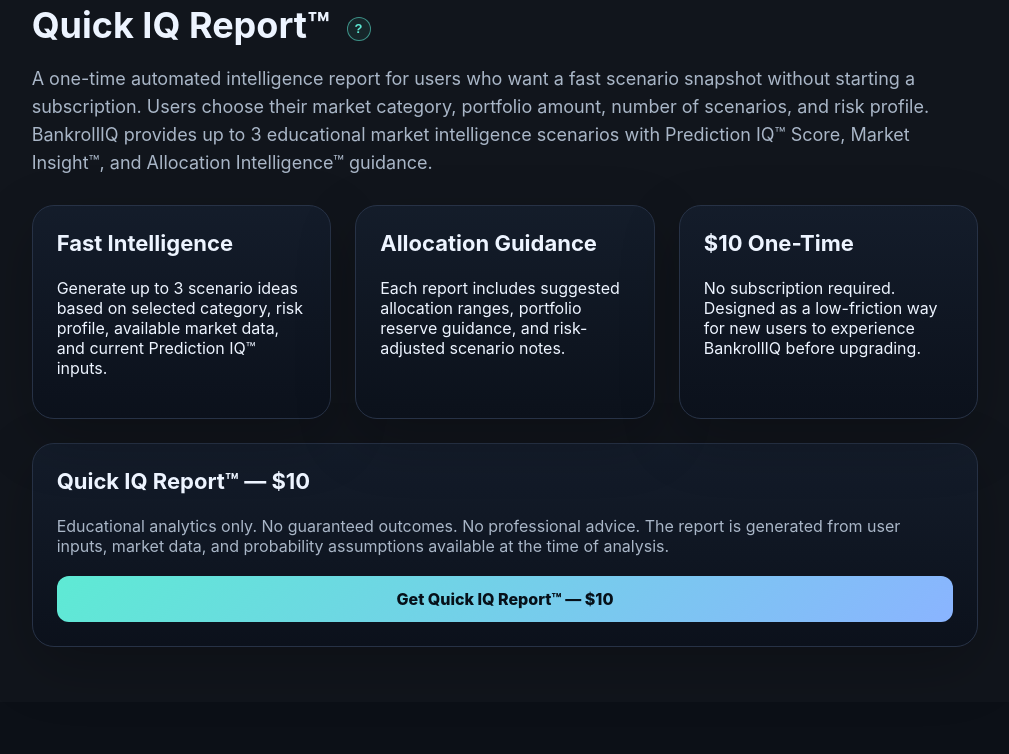
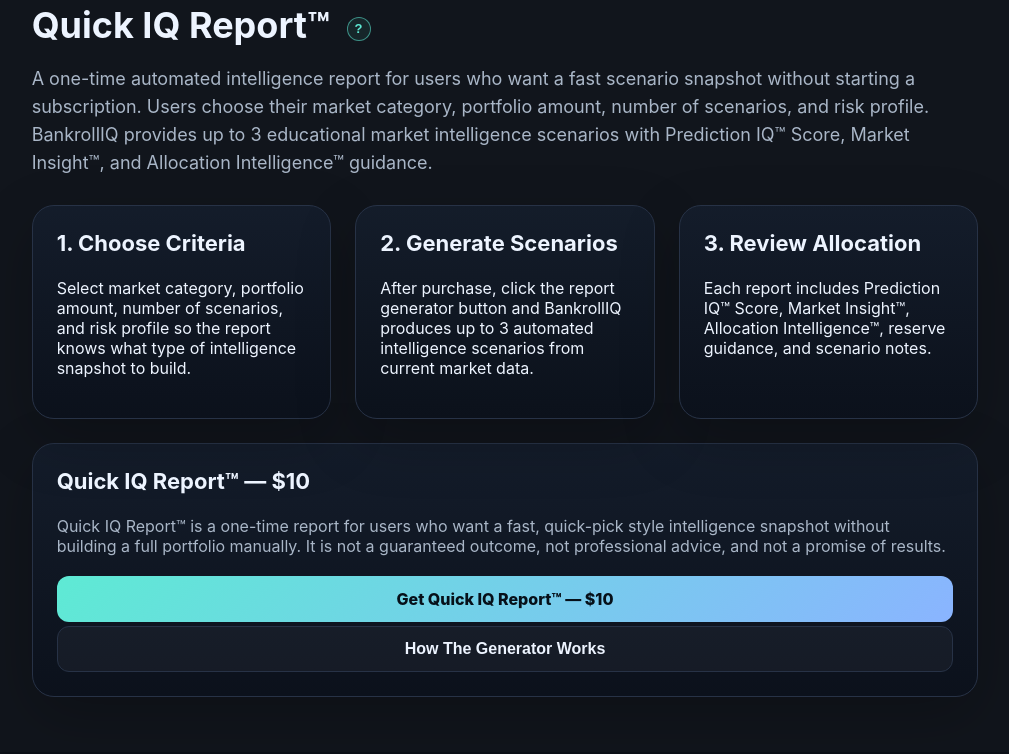
Before and after one commit to BankrollIQ/bankrolliq-app, a plain HTML site: page index.html in a window 1280 px wide. Shown: the part 4196-4950 px from the top of the page, without its empty margins (135-1144 px from the left). Drawn offline with Linux system fonts and the light colour scheme.

Commit message:
Add Quick IQ Report help and generator explanation
Add Quick IQ Report help and generator explanation

```diff
--- a/index.html
+++ b/index.html
@@ -342,7 +342,7 @@
 <p>Choose the tool that matches what you want to do next. BankrollIQ keeps the main products in one place so visitors can quickly move from education to live intelligence, portfolio building, or a one-time Quick IQ Report™.</p>
 </div>
 <div class="grid three">
-<a class="card cardLink" href="#quick-iq-report"><h3>Quick IQ Report™</h3><p>One-time automated intelligence report for users who want a fast scenario snapshot before subscribing.</p><p class="miniNote">Start here for the $10 report →</p></a>
+<a class="card cardLink featured" href="#quick-iq-report"><h3>Quick IQ Report™ <button class="helpBtn" type="button" data-help="quickIQ">?</button></h3><p>One-time automated intelligence report for users who want a fast scenario snapshot before subscribing.</p><p class="miniNote">Start here for the $10 report →</p></a>
 <a class="card cardLink" href="#markets"><h3>Real-Time Market Intelligence™</h3><p>Load current market data, review implied probability, and add selections to your Intelligence Portfolio™.</p><p class="miniNote">Open market data →</p></a>
 <a class="card cardLink" href="#prediction-iq"><h3>Prediction IQ™ Engine</h3><p>Compare your confidence level against market probability and convert the gap into a simple intelligence score.</p><p class="miniNote">Learn the score →</p></a>
 <a class="card cardLink" href="#free-report"><h3>Free Prediction IQ™ Report</h3><p>Get the starter guide explaining market probability, confidence scoring, and risk-adjusted scenario intelligence.</p><p class="miniNote">Get the free report →</p></a>
@@ -356,14 +356,15 @@
 <p>A one-time automated intelligence report for users who want a fast scenario snapshot without starting a subscription. Users choose their market category, portfolio amount, number of scenarios, and risk profile. BankrollIQ provides up to 3 educational market intelligence scenarios with Prediction IQ™ Score, Market Insight™, and Allocation Intelligence™ guidance.</p>
 </div>
 <div class="grid three">
-<div class="card"><h3>Fast Intelligence</h3><p>Generate up to 3 scenario ideas based on selected category, risk profile, available market data, and current Prediction IQ™ inputs.</p></div>
-<div class="card"><h3>Allocation Guidance</h3><p>Each report includes suggested allocation ranges, portfolio reserve guidance, and risk-adjusted scenario notes.</p></div>
-<div class="card"><h3>$10 One-Time</h3><p>No subscription required. Designed as a low-friction way for new users to experience BankrollIQ before upgrading.</p></div>
+<div class="card"><h3>1. Choose Criteria</h3><p>Select market category, portfolio amount, number of scenarios, and risk profile so the report knows what type of intelligence snapshot to build.</p></div>
+<div class="card"><h3>2. Generate Scenarios</h3><p>After purchase, click the report generator button and BankrollIQ produces up to 3 automated intelligence scenarios from current market data.</p></div>
+<div class="card"><h3>3. Review Allocation</h3><p>Each report includes Prediction IQ™ Score, Market Insight™, Allocation Intelligence™, reserve guidance, and scenario notes.</p></div>
 </div>
 <div class="card" style="margin-top:24px">
 <h3>Quick IQ Report™ — $10</h3>
-<p class="muted">Educational analytics only. No guaranteed outcomes. No professional advice. The report is generated from user inputs, market data, and probability assumptions available at the time of analysis.</p>
+<p class="muted">Quick IQ Report™ is a one-time report for users who want a fast, quick-pick style intelligence snapshot without building a full portfolio manually. It is not a guaranteed outcome, not professional advice, and not a promise of results.</p>
 <a class="btn primary full" href="https://buy.stripe.com/4gMfZiaLQ3gs75UbKVfIs03" onclick="trackCheckout('quick_iq_report')" rel="noopener" target="_blank">Get Quick IQ Report™ — $10</a>
+<button class="btn secondary full" type="button" onclick="alert('After the $10 checkout is completed, the paid report flow will allow the customer to generate a Quick IQ Report™ from their selected market category, portfolio amount, scenario count, and risk profile.')">How The Generator Works</button>
 
 </div>
 </section>
@@ -860,7 +861,7 @@
   portfolioBuilder:{title:"Intelligence Portfolio Builder™",body:"<p>Build a daily Intelligence Portfolio by adding imported market lines or custom market lines, then analyze suggested reserve, allocation pools, goal progress, and Portfolio IQ™.</p><ul><li>Daily Capital = amount you want to analyze today.</li><li>Market Line examples: -115, +125.</li><li>Add at least one line, then click Analyze Intelligence Portfolio™.</li></ul>"},
   iqAnalyzer:{title:"Prediction IQ™ Analyzer",body:"<p>Use this for one market line at a time. Enter the selected market line, your confidence percentage, portfolio size, and risk profile to calculate Prediction IQ™.</p><ul><li>American line examples: -110 or +150.</li><li>Your confidence should be a percentage from 1 to 99.</li><li>Outputs include score, market probability, Market Insight™, and Allocation Intelligence™.</li></ul>"},
   whyBankrollIQ:{title:"Why BankrollIQ™",body:"<p>This product hub helps visitors choose the right BankrollIQ tool quickly.</p><ul><li>Quick IQ Report™ is the one-time paid report.</li><li>Real-Time Market Intelligence™ loads current market data.</li><li>Prediction IQ™ explains confidence versus market probability.</li><li>Intelligence Portfolio™ and Combination Analysis™ model allocation, reserve, and potential outcomes.</li></ul>"},
-  quickIQ:{title:"Quick IQ Report™",body:"<p>Quick IQ Report™ is a one-time $10 automated intelligence report for users who want a fast scenario snapshot without starting a subscription.</p><ul><li>Designed as a low-friction first purchase.</li><li>Includes up to 3 educational market intelligence scenarios.</li><li>Educational analytics only. No guaranteed outcomes.</li></ul>"},
+  quickIQ:{title:"Quick IQ Report™",body:"<p>Quick IQ Report™ is a one-time $10 automated intelligence report for users who want a fast, quick-pick style scenario snapshot without starting a subscription.</p><ul><li>The user chooses a market category, portfolio amount, number of scenarios, and risk profile.</li><li>BankrollIQ uses current market data, Prediction IQ™ logic, and allocation rules to generate up to 3 educational intelligence scenarios.</li><li>After checkout, the report flow should let the customer click Generate Quick IQ Report™ to create their report.</li><li>This is educational analytics only. It is not a guaranteed outcome, not professional advice, and not a promise of results.</li></ul>"},
   pricing:{title:"Founding Member Pricing",body:"<p>Founder pricing gives early users launch pricing protection for 6 months while their subscription remains active.</p><ul><li>Premium: $9.99/mo.</li><li>Elite: $24.99/mo.</li><li>Pro: $49.99/mo.</li><li>All plans currently include a 7-day free trial.</li></ul>"},
   partner:{title:"BankrollIQ Partner Program",body:"<p>Creators, analysts, educators, and content partners can apply for manual approval to promote BankrollIQ.</p><ul><li>Creator codes and referral links may be provided.</li><li>Partners are reviewed manually.</li><li>Focus should stay on educational probability and risk analysis.</li></ul>"}
 };
@@ -873,7 +874,7 @@
 }
 function closeHelp(){ document.getElementById('helpModalOverlay').style.display = 'none'; }
 document.addEventListener('click', function(e){
-  if(e.target && e.target.classList.contains('helpBtn')){ openHelp(e.target.getAttribute('data-help')); }
+  if(e.target && e.target.classList.contains('helpBtn')){ e.preventDefault(); e.stopPropagation(); openHelp(e.target.getAttribute('data-help')); }
   if(e.target && e.target.id === 'helpClose'){ closeHelp(); }
   if(e.target && e.target.id === 'helpModalOverlay'){ closeHelp(); }
 });
```
